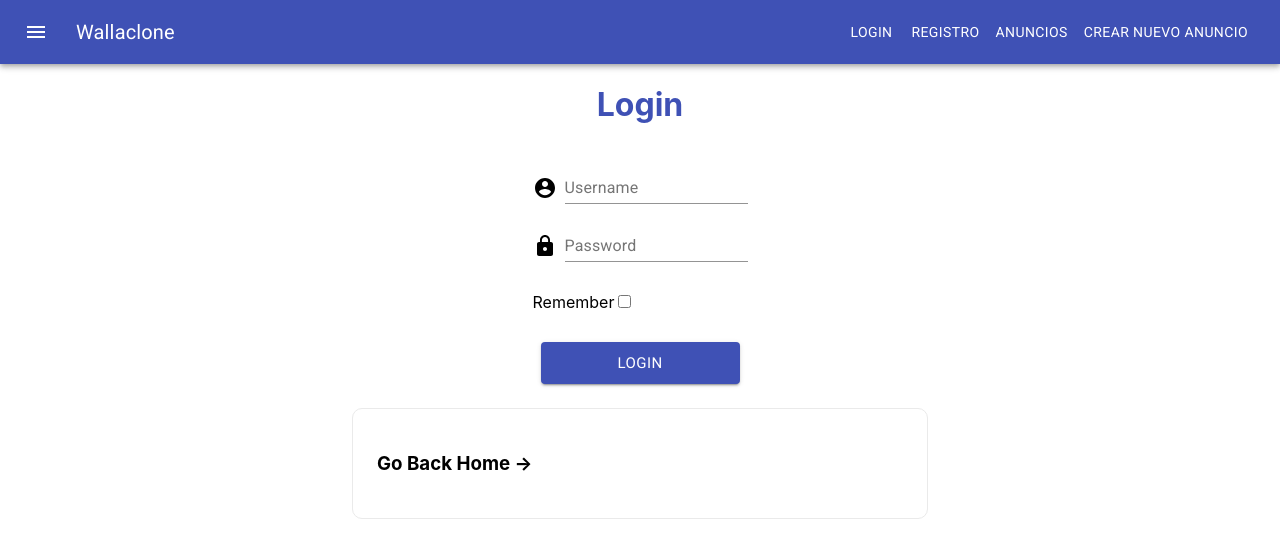
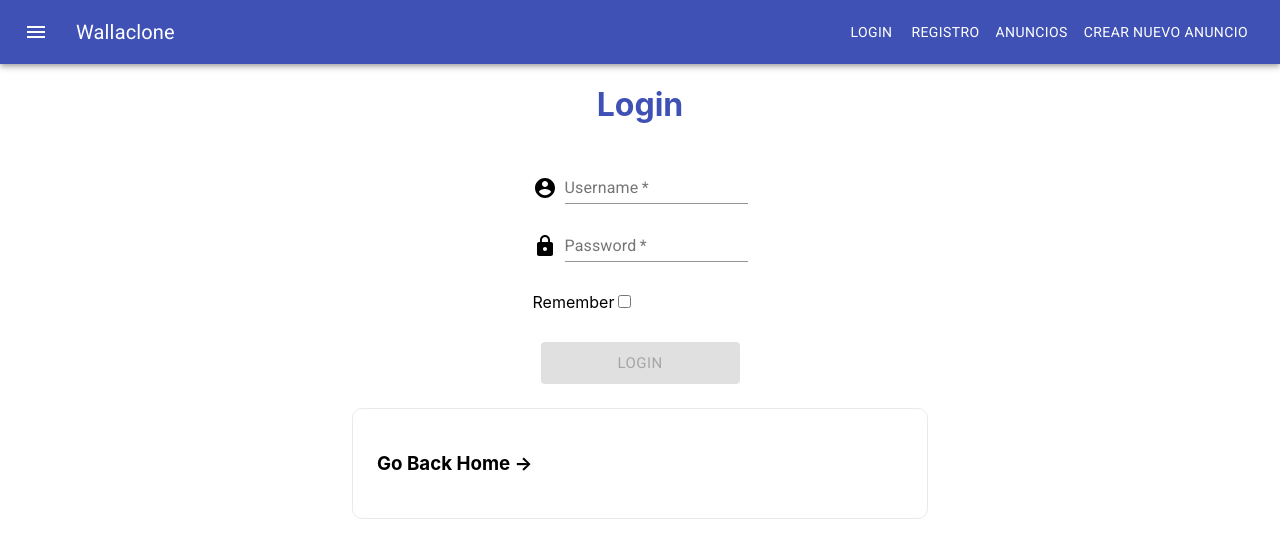
Before and after one commit to NandoLT/Wallaclone-Frontend, a Next.js app in the folder wallaclone/: page /login in a window 1280 px wide. Shown: the top 558 px of the page. Built offline with nearby package versions, Linux system fonts and the light colour scheme.

Commit message:
Implementada validación en formulario de login

```diff
--- a/wallaclone/pages/login.js
+++ b/wallaclone/pages/login.js
@@ -73,6 +73,19 @@ const Login = ({ isLogged, isLoading, error }) => {
         setRemember(!remember);
     }
 
+    const validation = () => {
+
+        if (!credentials.email) {
+            return true
+        };
+
+        if(!credentials.password){
+            return true
+        }
+
+        return false;
+    }
+
     return (
         <div className="login-container">
             <h1>Login</h1>
@@ -87,7 +100,7 @@ const Login = ({ isLogged, isLoading, error }) => {
                             <AccountCircle />
                         </Grid>
                         <Grid item>
-                            <TextField onChange={event => handleInputChange(event)} name="email" id="input-with-icon-grid" label="Username" value={credentials.email} />
+                            <TextField required onChange={event => handleInputChange(event)} name="email" id="input-with-icon-grid" label="Username" value={credentials.email} />
                         </Grid>
                     </Grid>
                 </div>
@@ -97,7 +110,7 @@ const Login = ({ isLogged, isLoading, error }) => {
                             <LockIcon />
                         </Grid>
                         <Grid item>
-                            <TextField onChange={handleInputChange} name="password" id="input-with-icon-grid" label="Password" type="password" value={credentials.password} />
+                            <TextField required onChange={handleInputChange} name="password" id="input-with-icon-grid" label="Password" type="password" value={credentials.password} />
                         </Grid>
                     </Grid>
                 </div>
@@ -112,7 +125,7 @@ const Login = ({ isLogged, isLoading, error }) => {
                     />
                 </div>
 
-                {!isLoading && <Button size="large" className={classes.margin} variant="contained" color="primary" type="submit">
+                {!isLoading && <Button disabled={validation()} size="large" className={classes.margin} variant="contained" color="primary" type="submit">
                     Login
                 </Button>}
 
```
